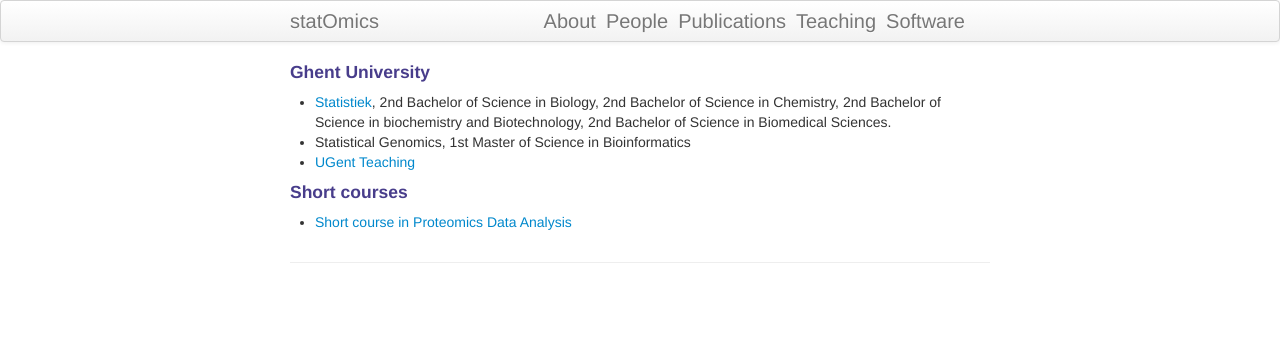
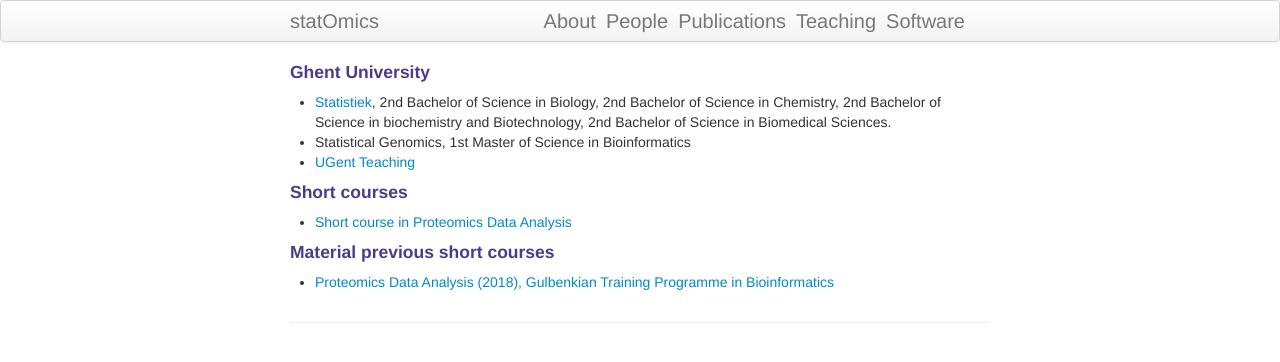
Before and after one commit to statOmics/statOmics.github.io, a Jekyll site: the page built from pages/teaching.md, in a window 1280 px wide. Shown: the top 362 px of the page. Built offline with Jekyll 4.4.1, drawn with Linux system fonts in a browser that asks for light colours.

Commit message:
link pda2018

```diff
--- a/pages/teaching.md
+++ b/pages/teaching.md
@@ -10,3 +10,6 @@
 
 #### Short courses
 - [Short course in Proteomics Data Analysis](https://statomics.github.io/pda/)
+
+#### Material previous short courses
+- [Proteomics Data Analysis (2018), Gulbenkian Training Programme in Bioinformatics](https://gtpb.github.io/PDA18/)
```
Also changed, not shown: pages/software.md (+1 -0 lines), 1 other file.
